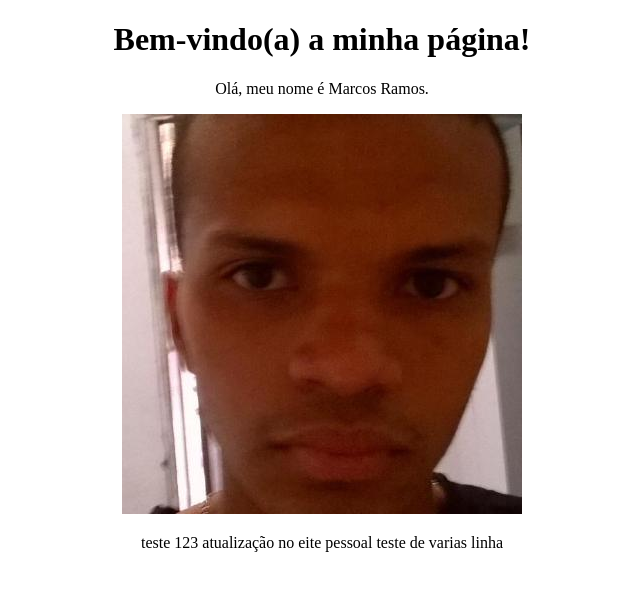
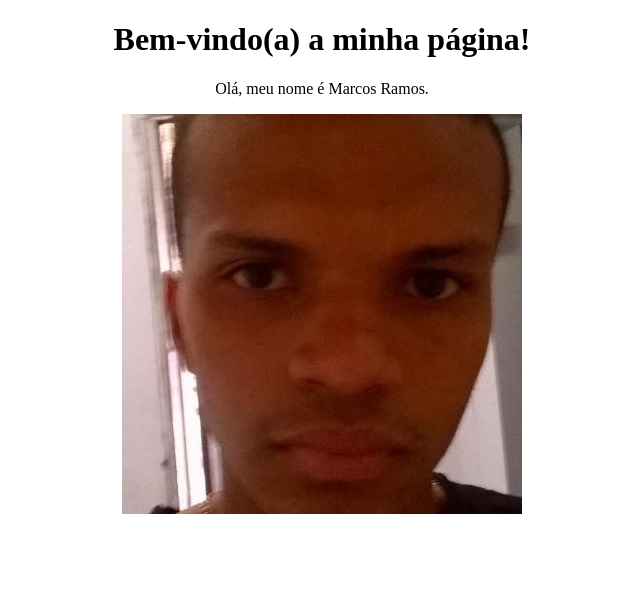
Before and after one commit to themramos/themramos.github.io, a plain HTML site: page index.html in a window 1280 px wide. Shown: the whole page, without its empty margins (318-958 px from the left). Drawn offline with Linux system fonts and the light colour scheme.

Commit message:
site pessoal atualização

```diff
--- a/index.html
+++ b/index.html
@@ -12,9 +12,7 @@
 			<img src="imagens/photo.jpg">
 		</a>
 		<p>
-			teste   123
-			 atualização no eite pessoal
-			 teste  de  varias linha
+
 		</p>
 	</center>
 
```
